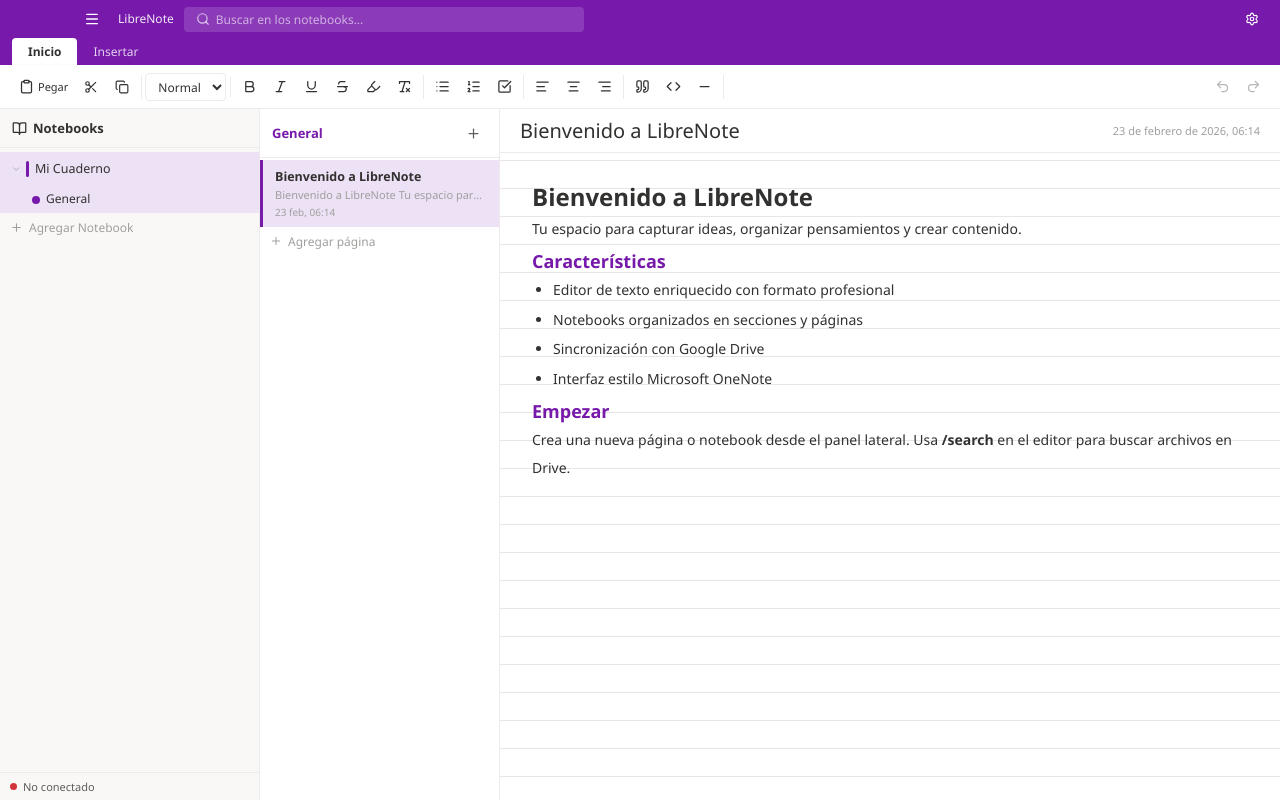
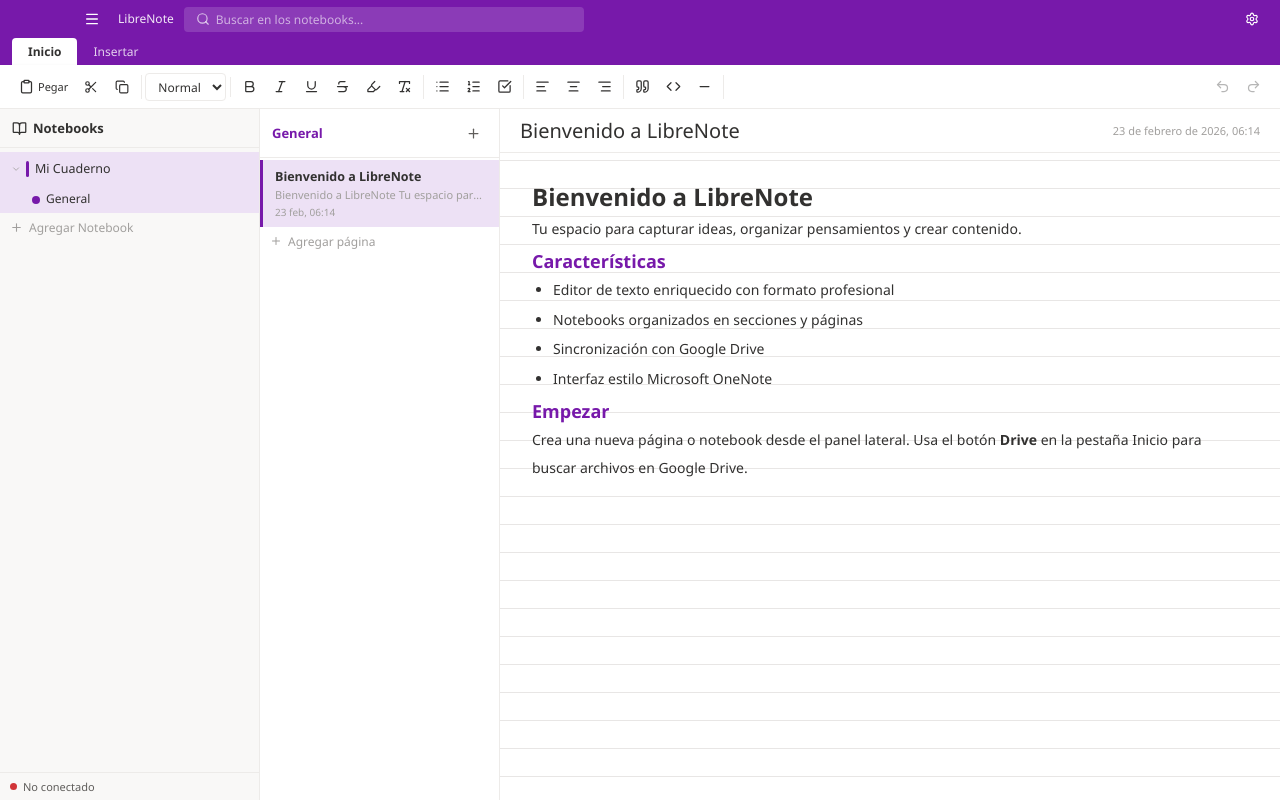
Before and after one commit to dilangvidal/LibreNote, a React (Vite) app: page / in a window 1280 px wide. Built offline with nearby package versions, Linux system fonts and the light colour scheme.

Commit message:
feat: move Drive search to Inicio tab, remove /search shortcut, update README

```diff
--- a/src/App.jsx
+++ b/src/App.jsx
@@ -106,7 +106,7 @@ export default function App() {
                 />
                 <EditorArea page={nb.activePage} onTitleChange={nb.updatePageTitle} onContentChange={nb.updatePageContent}
                     onEditorReady={e => setEditorRef(e)} syncStatus={gdrive.syncStatus}
-                    onSlashSearch={() => setShowDriveSearch(true)} api={api} gdriveConnected={gdrive.gdriveConnected}
+                    api={api} gdriveConnected={gdrive.gdriveConnected}
                 />
             </div>
 
--- a/src/components/EditorArea.jsx
+++ b/src/components/EditorArea.jsx
@@ -12,7 +12,7 @@ import Link from '@tiptap/extension-link';
 import { FileText, Check, RefreshCw, Download, ExternalLink, X, Loader2, Clipboard, RemoveFormatting, FileType } from 'lucide-react';
 import { formatDate } from '../utils/helpers';
 
-export default function EditorArea({ page, onTitleChange, onContentChange, onEditorReady, syncStatus, onSlashSearch, api, gdriveConnected }) {
+export default function EditorArea({ page, onTitleChange, onContentChange, onEditorReady, syncStatus, api, gdriveConnected }) {
     const [linkPopup, setLinkPopup] = useState(null);
     const [linkDownloading, setLinkDownloading] = useState(false);
     const [pastePopup, setPastePopup] = useState(null);
@@ -24,7 +24,7 @@ export default function EditorArea({ page, onTitleChange, onContentChange, onEdi
         extensions: [
             StarterKit.configure({ heading: { levels: [1, 2, 3] } }),
             Underline,
-            Placeholder.configure({ placeholder: 'Empieza a escribir aquí... (escribe /search para buscar en Drive)' }),
+            Placeholder.configure({ placeholder: 'Empieza a escribir aquí...' }),
             TaskList,
             TaskItem.configure({ nested: true }),
             TextAlign.configure({ types: ['heading', 'paragraph'] }),
@@ -36,12 +36,6 @@ export default function EditorArea({ page, onTitleChange, onContentChange, onEdi
         onUpdate: ({ editor }) => {
             const html = editor.getHTML();
             if (onContentChange) onContentChange(html);
-            const text = editor.getText();
-            if (text.endsWith('/search')) {
-                const { from } = editor.state.selection;
-                editor.chain().focus().deleteRange({ from: from - 7, to: from }).run();
-                if (onSlashSearch) onSlashSearch();
-            }
         },
         editorProps: {
             attributes: { spellcheck: 'true' },
--- a/src/components/RibbonBar.jsx
+++ b/src/components/RibbonBar.jsx
@@ -1,5 +1,5 @@
 import React, { useState } from 'react';
-import { Bold, Italic, Underline, Strikethrough, Highlighter, List, ListOrdered, CheckSquare, AlignLeft, AlignCenter, AlignRight, Quote, Code, Minus, Undo2, Redo2, Image, Paperclip, FileSearch, Clipboard, Scissors, Copy, RemoveFormatting } from 'lucide-react';
+import { Bold, Italic, Underline, Strikethrough, Highlighter, List, ListOrdered, CheckSquare, AlignLeft, AlignCenter, AlignRight, Quote, Code, Minus, Undo2, Redo2, Image, Paperclip, Search, Clipboard, Scissors, Copy, RemoveFormatting } from 'lucide-react';
 
 export default function RibbonBar({ editor, onOpenDriveSearch, gdriveConnected, api }) {
     const [activeTab, setActiveTab] = useState('home');
@@ -127,6 +127,12 @@ export default function RibbonBar({ editor, onOpenDriveSearch, gdriveConnected,
                             <button className="ribbon-btn" onMouseDown={noFocusLoss} onClick={() => editor.chain().focus().setHorizontalRule().run()} title="Línea"><Minus size={15} /></button>
                         </div>
 
+                        {gdriveConnected && (
+                            <div className="ribbon-group">
+                                <button className="ribbon-btn" onClick={onOpenDriveSearch} title="Buscar en Drive"><Search size={15} /><span className="label">Drive</span></button>
+                            </div>
+                        )}
+
                         <div className="ribbon-group" style={{ marginLeft: 'auto' }}>
                             <button className="ribbon-btn" onMouseDown={noFocusLoss} onClick={() => editor.chain().focus().undo().run()} disabled={!editor.can().undo()} title="Deshacer"><Undo2 size={15} /></button>
                             <button className="ribbon-btn" onMouseDown={noFocusLoss} onClick={() => editor.chain().focus().redo().run()} disabled={!editor.can().redo()} title="Rehacer"><Redo2 size={15} /></button>
--- a/src/utils/helpers.js
+++ b/src/utils/helpers.js
@@ -25,7 +25,7 @@ export function createDefaultNotebook() {
             pages: [{
                 id: pageId,
                 title: 'Bienvenido a LibreNote',
-                content: '<h1>Bienvenido a LibreNote</h1><p>Tu espacio para capturar ideas, organizar pensamientos y crear contenido.</p><h2>Características</h2><ul><li>Editor de texto enriquecido con formato profesional</li><li>Notebooks organizados en secciones y páginas</li><li>Sincronización con Google Drive</li><li>Interfaz estilo Microsoft OneNote</li></ul><h2>Empezar</h2><p>Crea una nueva página o notebook desde el panel lateral. Usa <strong>/search</strong> en el editor para buscar archivos en Drive.</p>',
+                content: '<h1>Bienvenido a LibreNote</h1><p>Tu espacio para capturar ideas, organizar pensamientos y crear contenido.</p><h2>Características</h2><ul><li>Editor de texto enriquecido con formato profesional</li><li>Notebooks organizados en secciones y páginas</li><li>Sincronización con Google Drive</li><li>Interfaz estilo Microsoft OneNote</li></ul><h2>Empezar</h2><p>Crea una nueva página o notebook desde el panel lateral. Usa el botón <strong>Drive</strong> en la pestaña Inicio para buscar archivos en Google Drive.</p>',
                 createdAt: new Date().toISOString(),
                 updatedAt: new Date().toISOString(),
             }],
```
Also changed, not shown: 1 other file (tests, documents, lock files or other folders).
